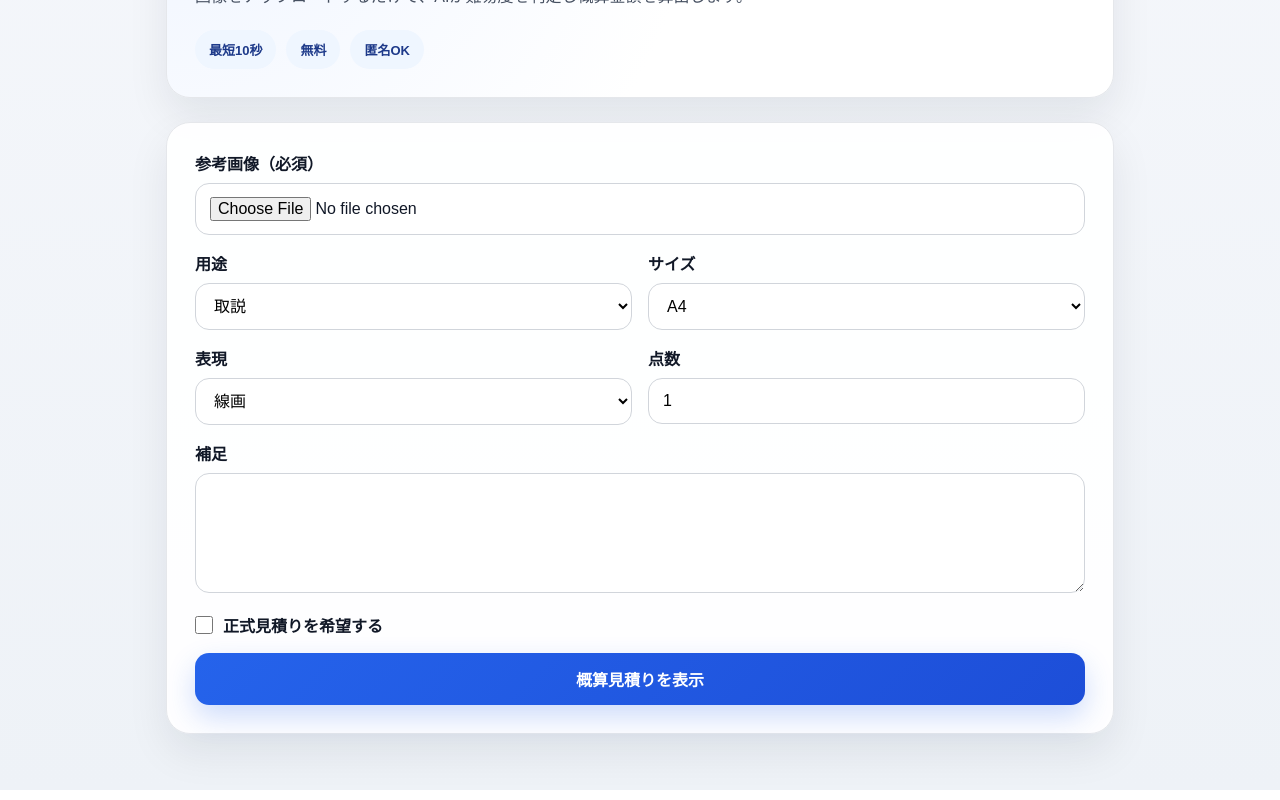
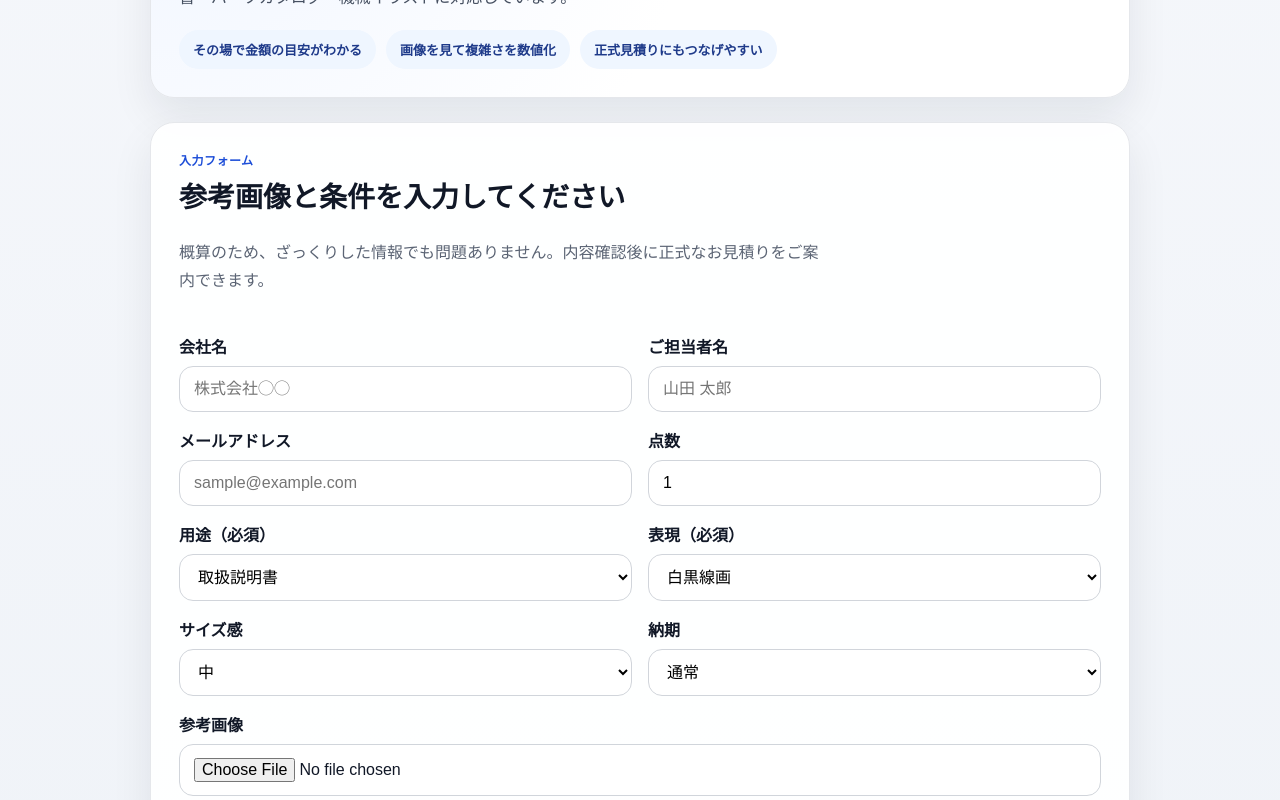
Before and after one commit to k-hioki-source/ai-estimate, a Next.js app: page / in a window 1280 px wide. Shown: the part 220-1020 px from the top of the page. Built offline with nearby package versions, Linux system fonts and the light colour scheme.

Commit message:
Update EstimateForm.tsx

```diff
--- a/components/EstimateForm.tsx
+++ b/components/EstimateForm.tsx
@@ -2,221 +2,295 @@
 
 import { useMemo, useState } from 'react';
 
+type ApiResponse = {
+  input: {
+    requestFormalQuote: boolean;
+  };
+  vision: {
+    subjectType: string;
+    complexityScore: number;
+    partDensity: number;
+    occlusion: number;
+    lineDifficulty: number;
+    realismRequirement: number;
+    structureComplexity: number;
+    confidence: number;
+    reason: string;
+  };
+  estimate: {
+    total: number;
+    subtotal: number;
+    deliveryDays: string;
+    complexityBand: string;
+    basePrice: number;
+    usageMultiplier: number;
+    styleMultiplier: number;
+    sizeMultiplier: number;
+    rushMultiplier: number;
+    quantity: number;
+  };
+  error?: string;
+};
+
+function starText(score: number) {
+  const count = Math.max(1, Math.min(5, Math.round(score / 20)));
+  return '★'.repeat(count) + '☆'.repeat(5 - count);
+}
+
+function difficultyLabel(score: number) {
+  if (score <= 35) return 'やさしめ';
+  if (score <= 65) return '標準$301Cやや複雑';
+  return '高難度';
+}
+
 export default function EstimateForm() {
-  const [image, setImage] = useState<File | null>(null);
-  const [previewUrl, setPreviewUrl] = useState('');
-  const [usage, setUsage] = useState('manual');
-  const [size, setSize] = useState('a4');
-  const [style, setStyle] = useState('line');
-  const [quantity, setQuantity] = useState(1);
-  const [notes, setNotes] = useState('');
-  const [requestFormalQuote, setRequestFormalQuote] = useState(false);
+  const [loading, setLoading] = useState(false);
+  const [preview, setPreview] = useState<string | null>(null);
+  const [result, setResult] = useState<ApiResponse | null>(null);
+  const [error, setError] = useState<string | null>(null);
 
-  const [loading, setLoading] = useState(false);
-  const [result, setResult] = useState<any>(null);
-  const [error, setError] = useState('');
+  const difficultyStars = useMemo(
+    () => (result ? starText(result.vision.complexityScore) : ''),
+    [result]
+  );
 
-  const score = result?.analysis?.complexityScore ?? 0;
-
-  const stars = useMemo(() => {
-    const s = result?.analysis?.complexityScore ?? 50;
-    return Math.max(1, Math.min(5, Math.round(s / 20)));
-  }, [result]);
-
-  async function handleSubmit(e: React.FormEvent<HTMLFormElement>) {
-    e.preventDefault();
-    setError('');
+  async function handleSubmit(formData: FormData) {
+    setLoading(true);
+    setError(null);
     setResult(null);
 
-    if (!image) {
-      setError('参考画像をアップしてください');
-      return;
-    }
-
     try {
-      setLoading(true);
-
-      const formData = new FormData();
-      formData.append('image', image);
-      formData.append('usage', usage);
-      formData.append('size', size);
-      formData.append('style', style);
-      formData.append('quantity', String(quantity));
-      formData.append('notes', notes);
-      formData.append('requestFormalQuote', String(requestFormalQuote));
-
       const res = await fetch('/api/analyze', {
         method: 'POST',
-        body: formData,
+        body: formData
       });
 
-      const data = await res.json();
-
-      if (!res.ok) throw new Error(data.error || 'エラー');
-
-      setResult(data);
-    } catch (e: any) {
-      setError(e.message);
+      const json = (await res.json()) as ApiResponse;
+      if (!res.ok) {
+        throw new Error(json.error || '送信に失敗しました。');
+      }
+      setResult(json);
+    } catch (e) {
+      setError(e instanceof Error ? e.message : '不明なエラーです。');
     } finally {
       setLoading(false);
     }
   }
 
   return (
-    <div className="pageShell">
-      <div className="container stackLarge">
-
-        {/* ヒーロー */}
-        <section className="card hero">
-          <span className="eyebrow">AI見積り</span>
-          <h1 className="heroTitle">
-            イラスト制作の<br />概算金額をその場で確認
-          </h1>
+    <div className="stackLarge">
+      <section className="hero card">
+        <div className="eyebrow">AI概算見積り</div>
+        <h1 className="heroTitle">イラスト制作の概算見積りをその場で確認できます</h1>
         <p className="heroLead">
-            画像をアップロードするだけで、AIが難易度を判定し概算金額を算出します。
+          参考画像と条件を入力するだけで、AIが案件の複雑さを判定し、概算金額を表示します。
+          取扱説明書・パーツカタログ・機械イラストに対応しています。
         </p>
-
         <div className="heroPoints">
-            <span className="miniPoint">最短10秒</span>
-            <span className="miniPoint">無料</span>
-            <span className="miniPoint">匿名OK</span>
+          <div className="miniPoint">その場で金額の目安がわかる</div>
+          <div className="miniPoint">画像を見て複雑さを数値化</div>
+          <div className="miniPoint">正式見積りにもつなげやすい</div>
         </div>
       </section>
 
-        {/* フォーム */}
-        <form className="card stack" onSubmit={handleSubmit}>
-
-          <div className="field">
-            <label>参考画像（必須）</label>
-            <input
-              type="file"
-              accept="image/*"
-              onChange={(e) => {
-                const file = e.target.files?.[0] ?? null;
-                setImage(file);
-                setPreviewUrl(file ? URL.createObjectURL(file) : '');
-              }}
-            />
-
-            {previewUrl && (
-              <img src={previewUrl} className="preview" />
-            )}
+      <section className="card stackLarge">
+        <div className="sectionHeading">
+          <div>
+            <div className="eyebrow">入力フォーム</div>
+            <h2 className="sectionTitle">参考画像と条件を入力してください</h2>
+          </div>
+          <p className="muted compactText">
+            概算のため、ざっくりした情報でも問題ありません。内容確認後に正式なお見積りをご案内できます。
+          </p>
         </div>
 
+        <form
+          className="stack"
+          action={async (formData) => {
+            await handleSubmit(formData);
+          }}
+        >
           <div className="grid grid-2">
-            <div className="field">
-              <label>用途</label>
-              <select value={usage} onChange={(e) => setUsage(e.target.value)}>
-                <option value="manual">取説</option>
-                <option value="parts">パーツ</option>
-                <option value="web">WEB</option>
+            <div>
+              <label htmlFor="companyName">会社名</label>
+              <input id="companyName" name="companyName" placeholder="株式会社◯◯" />
+            </div>
+            <div>
+              <label htmlFor="customerName">ご担当者名</label>
+              <input id="customerName" name="customerName" placeholder="山田 太郎" required />
+            </div>
+            <div>
+              <label htmlFor="email">メールアドレス</label>
+              <input id="email" type="email" name="email" placeholder="sample@example.com" required />
+            </div>
+            <div>
+              <label htmlFor="quantity">点数</label>
+              <input id="quantity" name="quantity" type="number" min="1" defaultValue="1" required />
+            </div>
+            <div>
+              <label htmlFor="usage">用途（必須）</label>
+              <select id="usage" name="usage" defaultValue="manual">
+                <option value="manual">取扱説明書</option>
+                <option value="parts">パーツカタログ</option>
+                <option value="sales">販促用（リアルイラスト）</option>
               </select>
             </div>
-
-            <div className="field">
-              <label>サイズ</label>
-              <select value={size} onChange={(e) => setSize(e.target.value)}>
-                <option value="a4">A4</option>
+            <div>
+              <label htmlFor="style">表現（必須）</label>
+              <select id="style" name="style" defaultValue="line">
+                <option value="line">白黒線画</option>
+                <option value="color">カラー</option>
+                <option value="real">リアルタッチ</option>
+              </select>
+            </div>
+            <div>
+              <label htmlFor="size">サイズ感</label>
+              <select id="size" name="size" defaultValue="medium">
+                <option value="small">小</option>
+                <option value="medium">中</option>
                 <option value="large">大</option>
               </select>
             </div>
-          </div>
-
-          <div className="grid grid-2">
-            <div className="field">
-              <label>表現</label>
-              <select value={style} onChange={(e) => setStyle(e.target.value)}>
-                <option value="line">線画</option>
-                <option value="color">カラー</option>
-                <option value="realistic">リアル</option>
+            <div>
+              <label htmlFor="rush">納期</label>
+              <select id="rush" name="rush" defaultValue="normal">
+                <option value="normal">通常</option>
+                <option value="rush">特急</option>
               </select>
             </div>
-
-            <div className="field">
-              <label>点数</label>
+            <div className="gridSpan2">
+              <label htmlFor="image">参考画像</label>
               <input
-                type="number"
-                value={quantity}
-                onChange={(e) => setQuantity(Number(e.target.value))}
+                id="image"
+                name="image"
+                type="file"
+                accept="image/*"
+                required
+                onChange={(e) => {
+                  const file = e.target.files?.[0];
+                  if (!file) {
+                    setPreview(null);
+                    return;
+                  }
+                  setPreview(URL.createObjectURL(file));
+                }}
               />
             </div>
           </div>
 
-          <div className="field">
-            <label>補足</label>
+          <div>
+            <label htmlFor="notes">備考</label>
             <textarea
-              value={notes}
-              onChange={(e) => setNotes(e.target.value)}
+              id="notes"
+              name="notes"
+              placeholder="用途、希望納期、著作権譲渡の有無、修正回数、参考情報など"
             />
           </div>
 
           <label className="checkRow">
-            <input
-              type="checkbox"
-              checked={requestFormalQuote}
-              onChange={(e) => setRequestFormalQuote(e.target.checked)}
-            />
-            正式見積りを希望する
+            <input type="checkbox" name="requestFormalQuote" value="yes" />
+            <span>概算確認後、そのまま正式見積りも希望する</span>
           </label>
 
-          <button className="primaryButton" disabled={loading}>
-            {loading ? '解析中...' : '概算見積りを表示'}
+          {preview ? <img src={preview} alt="preview" className="preview" /> : null}
+
+          <button type="submit" disabled={loading} className="primaryButton">
+            {loading ? 'AIが解析中...' : '概算金額を表示する'}
           </button>
-
-          {error && <div className="errorBox">{error}</div>}
         </form>
 
-        {/* 結果 */}
-        {result && (
-          <section className="card resultHero">
+        <div className="trustBox">
+          <h3 className="trustTitle">対応実績</h3>
+          <ul className="trustList">
+            <li>自動車・バイク・重機の取扱説明書イラスト</li>
+            <li>パーツカタログ用の分解図・構成図</li>
+            <li>機械部品や設備のリアルイラスト</li>
+          </ul>
+        </div>
+      </section>
 
+      {error ? <div className="errorBox">エラー: {error}</div> : null}
+
+      {result ? (
+        <section className="stackLarge">
+          <div className="resultHero card">
             <div className="badgeRow">
-              <span className="badge">AI判定</span>
-              <span className="scorePill">スコア {score}</span>
+              <div className="badge">概算見積り結果</div>
+              <div className="scorePill">難易度 {difficultyStars}</div>
+            </div>
+            <div className="resultTopGrid">
+              <div>
+                <p className="resultAmountLabel">概算金額</p>
+                <h2 className="resultAmount">{result.estimate.total.toLocaleString()}円</h2>
+                <p className="muted">納期目安: {result.estimate.deliveryDays}</p>
+              </div>
+              <div className="summaryCard">
+                <div className="summaryItem">
+                  <span>対象</span>
+                  <strong>{result.vision.subjectType}</strong>
+                </div>
+                <div className="summaryItem">
+                  <span>複雑さスコア</span>
+                  <strong>{result.vision.complexityScore}</strong>
+                </div>
+                <div className="summaryItem">
+                  <span>難易度</span>
+                  <strong>{difficultyLabel(result.vision.complexityScore)}</strong>
+                </div>
+              </div>
+            </div>
+            <p className="noticeText">
+              ※この金額は参考画像と入力条件から算出した概算です。正式なお見積りは、内容確認後にご案内いたします。
+            </p>
           </div>
 
-            <p className="resultAmountLabel">概算金額</p>
-            <h2 className="resultAmount">
-              {result?.estimate?.priceText}
-            </h2>
-
-            <div className="resultTopGrid">
-
-              <div className="summaryCard">
-                <div className="summaryItem">
-                  <span>難易度</span>
-                  <strong>{'★'.repeat(stars)}</strong>
+          <div className="grid grid-2">
+            <div className="resultBox">
+              <div className="badge">AI判定</div>
+              <ul className="list cleanList">
+                <li><span>部品密度</span><strong>{result.vision.partDensity}</strong></li>
+                <li><span>重なり</span><strong>{result.vision.occlusion}</strong></li>
+                <li><span>線の難しさ</span><strong>{result.vision.lineDifficulty}</strong></li>
+                <li><span>構造難度</span><strong>{result.vision.structureComplexity}</strong></li>
+                <li><span>信頼度</span><strong>{result.vision.confidence}</strong></li>
+              </ul>
+              <p className="footerNote">判定理由: {result.vision.reason}</p>
             </div>
 
-                <div className="summaryItem">
-                  <span>単価</span>
-                  <strong>
-                    {result?.estimate?.unitPrice?.toLocaleString()}円
-                  </strong>
-                </div>
-
-                <div className="summaryItem">
-                  <span>合計</span>
-                  <strong>
-                    {result?.estimate?.totalPrice?.toLocaleString()}円
-                  </strong>
+            <div className="resultBox">
+              <div className="badge">計算内訳</div>
+              <ul className="list cleanList">
+                <li><span>基本料金</span><strong>{result.estimate.basePrice.toLocaleString()}円</strong></li>
+                <li><span>用途補正</span><strong>×{result.estimate.usageMultiplier}</strong></li>
+                <li><span>表現補正</span><strong>×{result.estimate.styleMultiplier}</strong></li>
+                <li><span>サイズ補正</span><strong>×{result.estimate.sizeMultiplier}</strong></li>
+                <li><span>特急補正</span><strong>×{result.estimate.rushMultiplier}</strong></li>
+                <li><span>点数</span><strong>{result.estimate.quantity}</strong></li>
+              </ul>
             </div>
           </div>
 
-              <div className="summaryCard">
-                <p>{result?.analysis?.summary}</p>
+          <div className="ctaCard card">
+            <div>
+              <div className="eyebrow">次のアクション</div>
+              <h3 className="ctaTitle">この内容で正式見積りをご希望の場合</h3>
+              <p className="muted compactText">
+                入力内容はすでに送信されています。内容確認後、通常1営業日以内を目安にご案内できます。
+              </p>
             </div>
-
+            <div className="ctaActions">
+              <div className="ctaButtonLike">
+                {result.input.requestFormalQuote
+                  ? '正式見積り希望として受付済みです'
+                  : '概算確認のみで送信されています'}
               </div>
-
-            <p className="noticeText">
-              ※概算です。正式見積りは別途ご案内します。
+              <p className="footerNote">
+                正式見積り希望にチェックを入れて送信した場合は、そのまま商談導線として利用できます。
               </p>
-
+            </div>
+          </div>
         </section>
-        )}
-
-      </div>
+      ) : null}
     </div>
   );
 }
```
Lines whose indentation alone changed are shown as unchanged.
